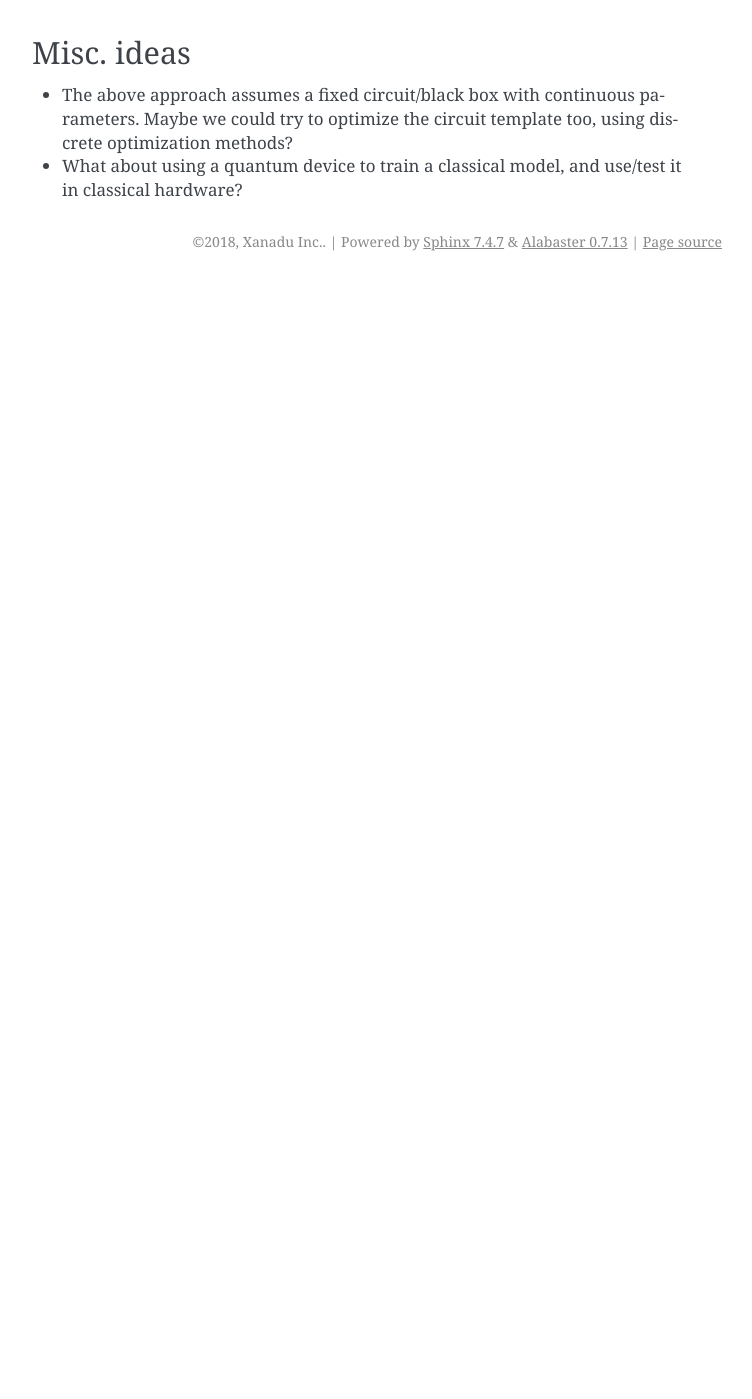
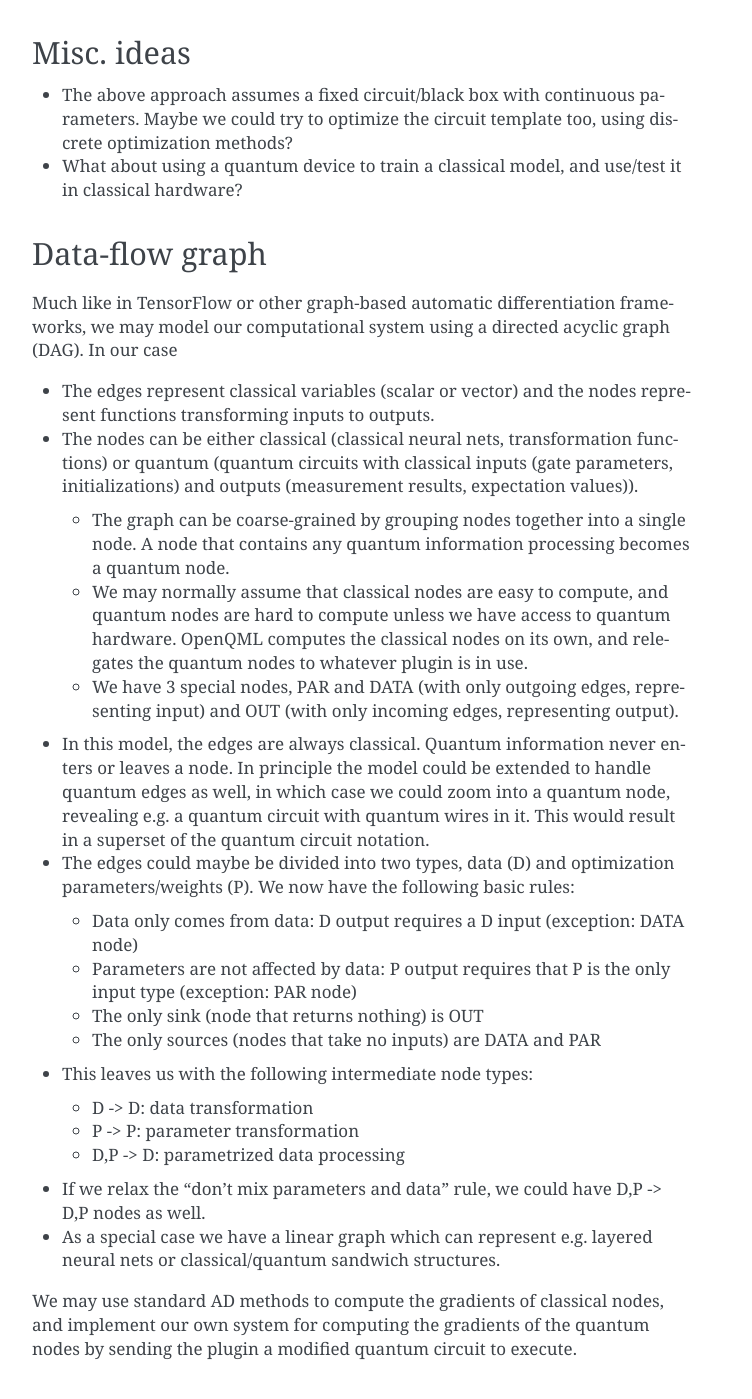
Before and after one commit to rizkyikiw42/pennylane, a Sphinx documentation site: the page built from doc/TODO.rst, in a window 1280 px wide and 1400 px high, scrolled down 3850 px. Shown: the whole window, without its empty margins (388-1140 px from the left). Built offline with Sphinx 7.4.7, drawn with Linux system fonts in a browser that asks for light colours; before the commit the page ends 4131 px from its top, so only the background shows below that.

Commit message:
Dataflow graph ideas.

```diff
--- a/doc/TODO.rst
+++ b/doc/TODO.rst
@@ -153,3 +153,47 @@ Misc. ideas
 * The above approach assumes a fixed circuit/black box with continuous parameters.
   Maybe we could try to optimize the circuit template too, using discrete optimization methods?
 * What about using a quantum device to train a classical model, and use/test it in classical hardware?
+
+
+Data-flow graph
+---------------
+
+Much like in TensorFlow or other graph-based automatic differentiation frameworks,
+we may model our computational system using a directed acyclic graph (DAG).
+In our case
+
+* The edges represent classical variables (scalar or vector) and the nodes represent functions transforming inputs to outputs.
+* The nodes can be either classical (classical neural nets, transformation functions) or
+  quantum (quantum circuits with classical inputs (gate parameters, initializations) and outputs (measurement results, expectation values)).
+
+  * The graph can be coarse-grained by grouping nodes together into a single node.
+    A node that contains any quantum information processing becomes a quantum node.
+  * We may normally assume that classical nodes are easy to compute, and quantum nodes are hard to compute unless
+    we have access to quantum hardware. OpenQML computes the classical nodes on its own, and relegates the quantum nodes to whatever plugin is in use.
+  * We have 3 special nodes, PAR and DATA (with only outgoing edges, representing input) and OUT (with only incoming edges, representing output).
+
+* In this model, the edges are always classical. Quantum information never enters or leaves a node.
+  In principle the model could be extended to handle quantum edges as well,
+  in which case we could zoom into a quantum node, revealing e.g. a quantum circuit with quantum wires in it.
+  This would result in a superset of the quantum circuit notation.
+
+* The edges could maybe be divided into two types, data (D) and optimization parameters/weights (P).
+  We now have the following basic rules:
+
+  * Data only comes from data: D output requires a D input (exception: DATA node)
+  * Parameters are not affected by data: P output requires that P is the only input type (exception: PAR node)
+  * The only sink (node that returns nothing) is OUT
+  * The only sources (nodes that take no inputs) are DATA and PAR
+
+* This leaves us with the following intermediate node types:
+
+  * D -> D: data transformation
+  * P -> P: parameter transformation
+  * D,P -> D: parametrized data processing
+
+* If we relax the "don't mix parameters and data" rule, we could have D,P -> D,P nodes as well.
+* As a special case we have a linear graph which can represent e.g. layered neural nets or classical/quantum sandwich structures.
+
+
+We may use standard AD methods to compute the gradients of classical nodes, and implement our own system
+for computing the gradients of the quantum nodes by sending the plugin a modified quantum circuit to execute.
```
